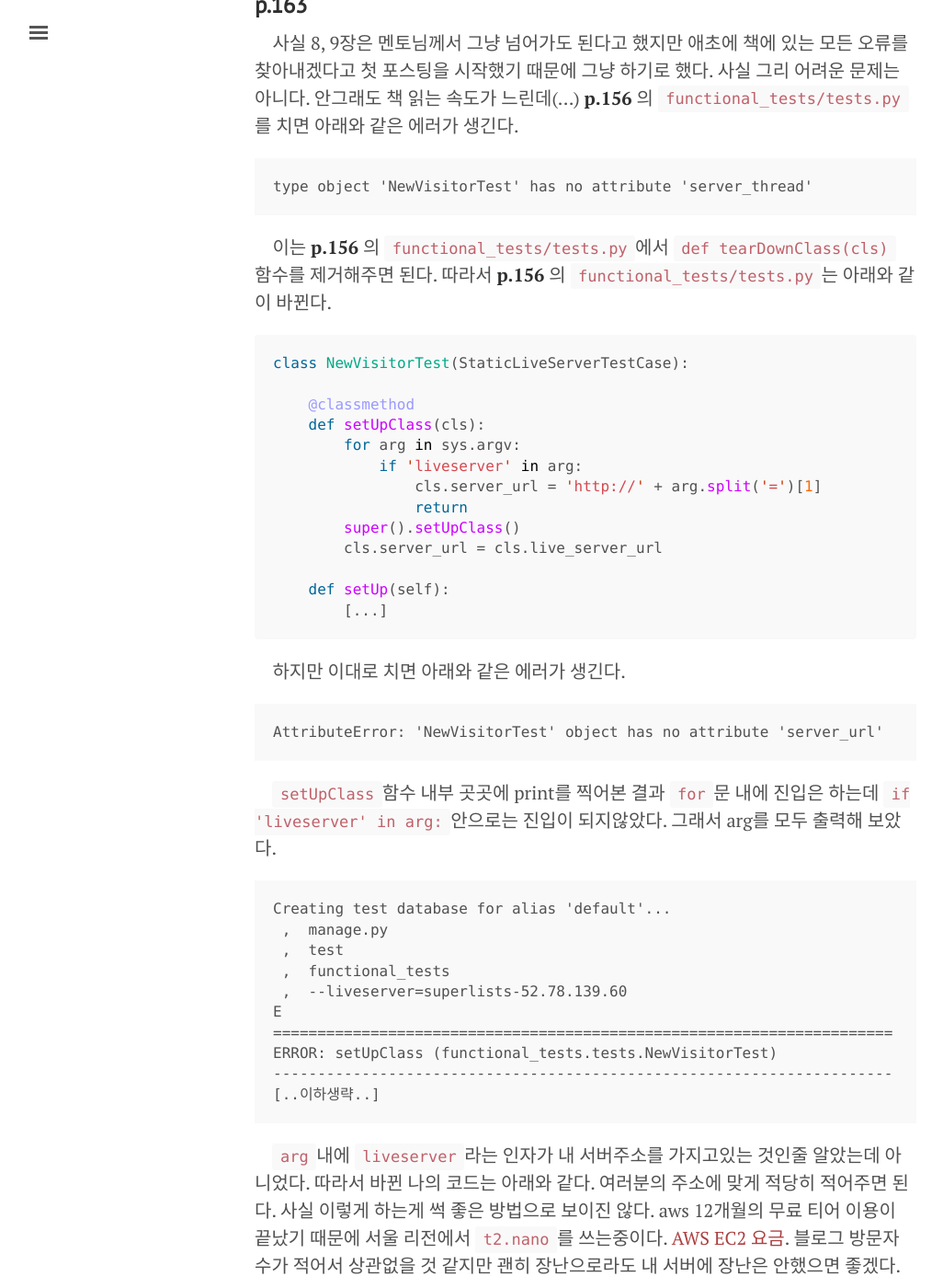
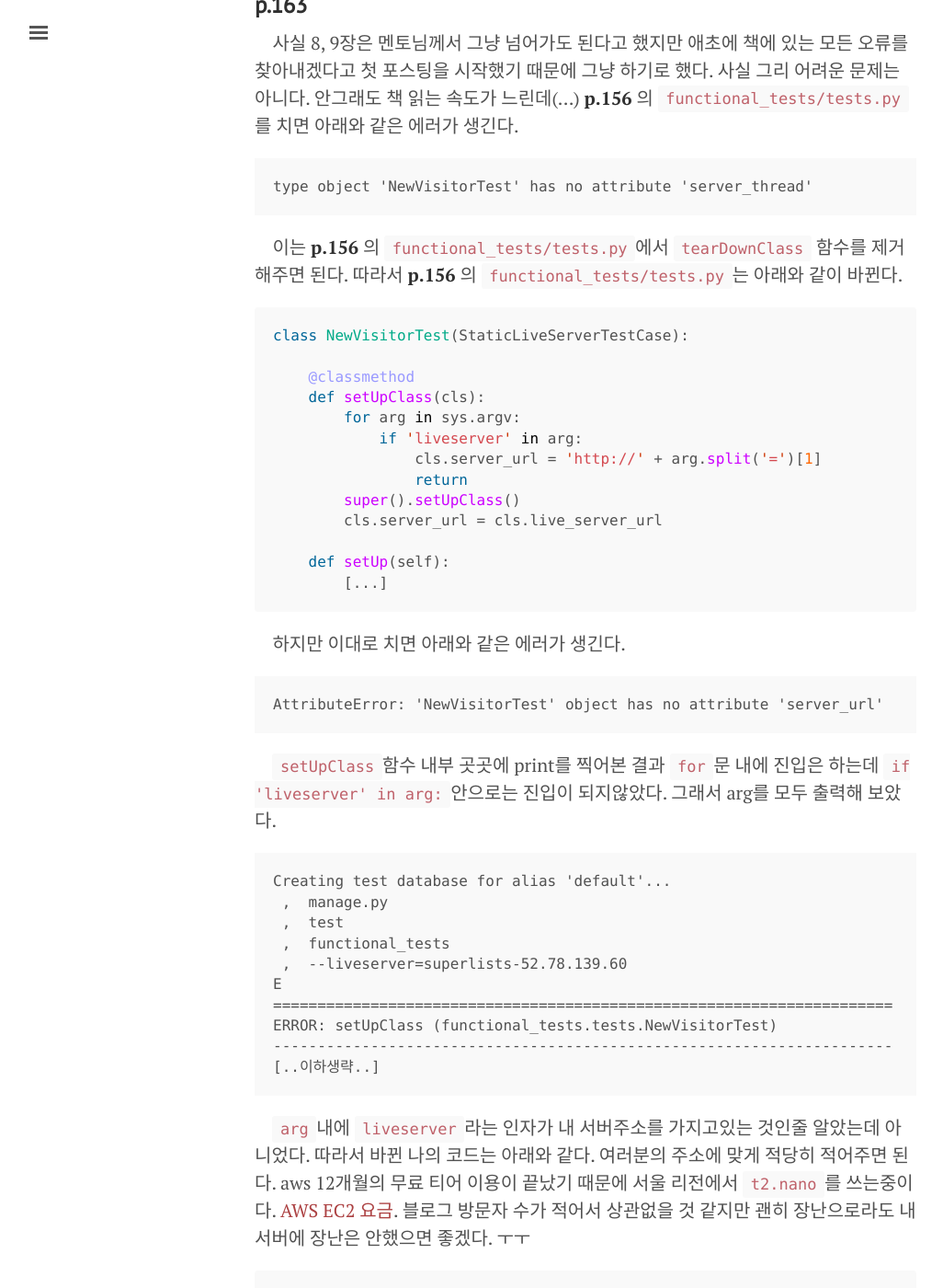
Before and after one commit to hyesun03/hyesun03.github.io, a Jekyll site: the page built from _posts/2016-09-24-djangoTDD06.md, in a window 1280 px wide and 1400 px high, scrolled down 252 px. Shown: the whole window at 92% size, without its empty margins (3-1029 px from the left). Built offline with Jekyll 4.4.1, drawn with Linux system fonts in a browser that asks for light colours; comment, search, counter and statistics services are not loaded.

Commit message:
수정 약간

````diff
--- a/_posts/2016-09-24-djangoTDD06.md
+++ b/_posts/2016-09-24-djangoTDD06.md
@@ -7,7 +7,7 @@ comments: true
 &nbsp;&nbsp;&nbsp; 사실 8, 9장은 멘토님께서 그냥 넘어가도 된다고 했지만 애초에 책에 있는 모든 오류를 찾아내겠다고 첫 포스팅을 시작했기 때문에 그냥 하기로 했다. 사실 그리 어려운 문제는 아니다. 안그래도 책 읽는 속도가 느린데(...) **p.156** 의 `functional_tests/tests.py`를 치면 아래와 같은 에러가 생긴다.
 <pre>type object 'NewVisitorTest' has no attribute 'server_thread'</pre>
 
-&nbsp;&nbsp;&nbsp; 이는 **p.156** 의 `functional_tests/tests.py`에서 `def tearDownClass(cls)` 함수를 제거해주면 된다. 따라서 **p.156** 의 `functional_tests/tests.py`는 아래와 같이 바뀐다.
+&nbsp;&nbsp;&nbsp; 이는 **p.156** 의 `functional_tests/tests.py`에서 `tearDownClass` 함수를 제거해주면 된다. 따라서 **p.156** 의 `functional_tests/tests.py`는 아래와 같이 바뀐다.
 
 ```python
 class NewVisitorTest(StaticLiveServerTestCase):
@@ -40,7 +40,7 @@ ERROR: setUpClass (functional_tests.tests.NewVisitorTest)
 ----------------------------------------------------------------------
 [..이하생략..]</pre>
 
-&nbsp;&nbsp;&nbsp; `arg`내에 `liveserver`라는 인자가 내 서버주소를 가지고있는 것인줄 알았는데 아니었다. 따라서 바뀐 나의 코드는 아래와 같다. 여러분의 주소에 맞게 적당히 적어주면 된다. 사실 이렇게 하는게 썩 좋은 방법으로 보이진 않다. aws 12개월의 무료 티어 이용이 끝났기 때문에 서울 리전에서 `t2.nano`를 쓰는중이다. [AWS EC2 요금](https://aws.amazon.com/ko/ec2/pricing/). 블로그 방문자 수가 적어서 상관없을 것 같지만 괜히 장난으로라도 내 서버에 장난은 안했으면 좋겠다. ㅜㅜ
+&nbsp;&nbsp;&nbsp; `arg`내에 `liveserver`라는 인자가 내 서버주소를 가지고있는 것인줄 알았는데 아니었다. 따라서 바뀐 나의 코드는 아래와 같다. 여러분의 주소에 맞게 적당히 적어주면 된다. aws 12개월의 무료 티어 이용이 끝났기 때문에 서울 리전에서 `t2.nano`를 쓰는중이다. [AWS EC2 요금](https://aws.amazon.com/ko/ec2/pricing/). 블로그 방문자 수가 적어서 상관없을 것 같지만 괜히 장난으로라도 내 서버에 장난은 안했으면 좋겠다. ㅜㅜ
 
 ```python
 class NewVisitorTest(StaticLiveServerTestCase):
````
